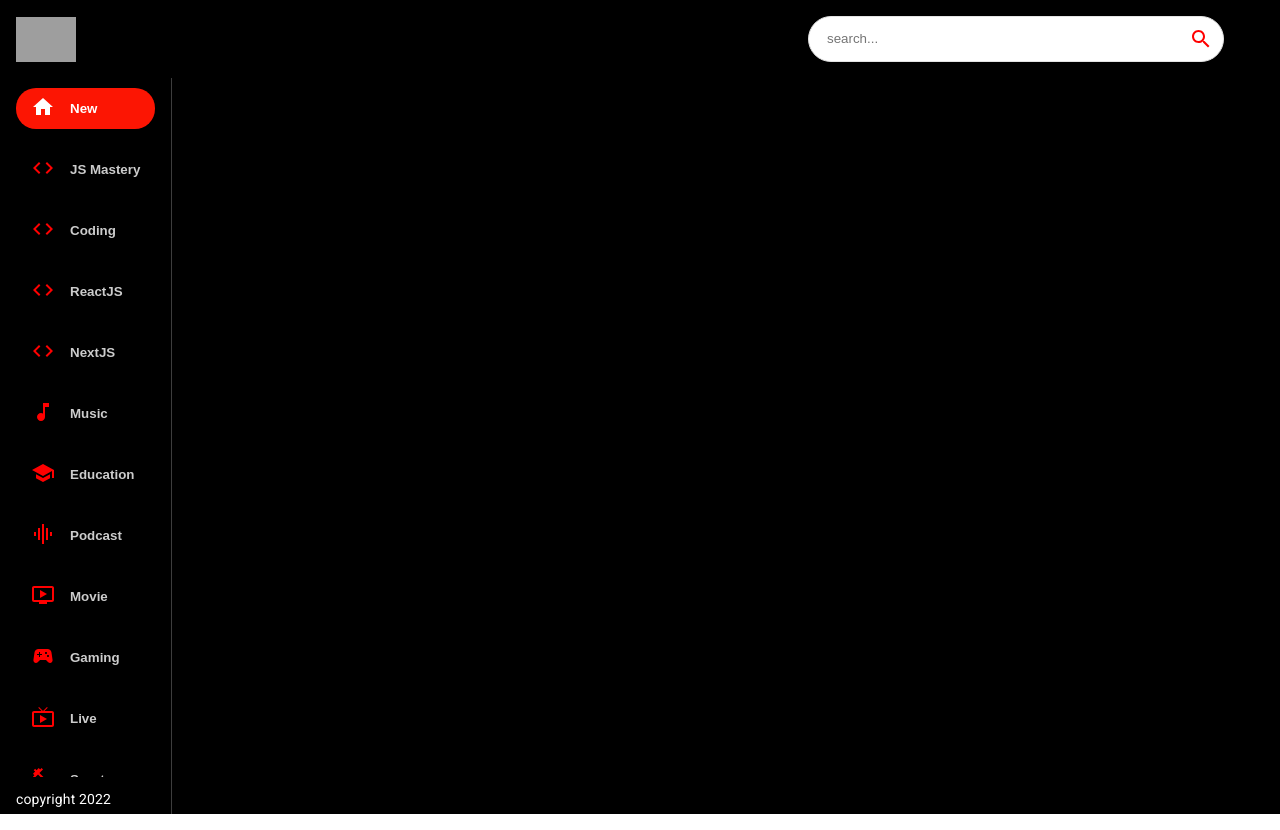
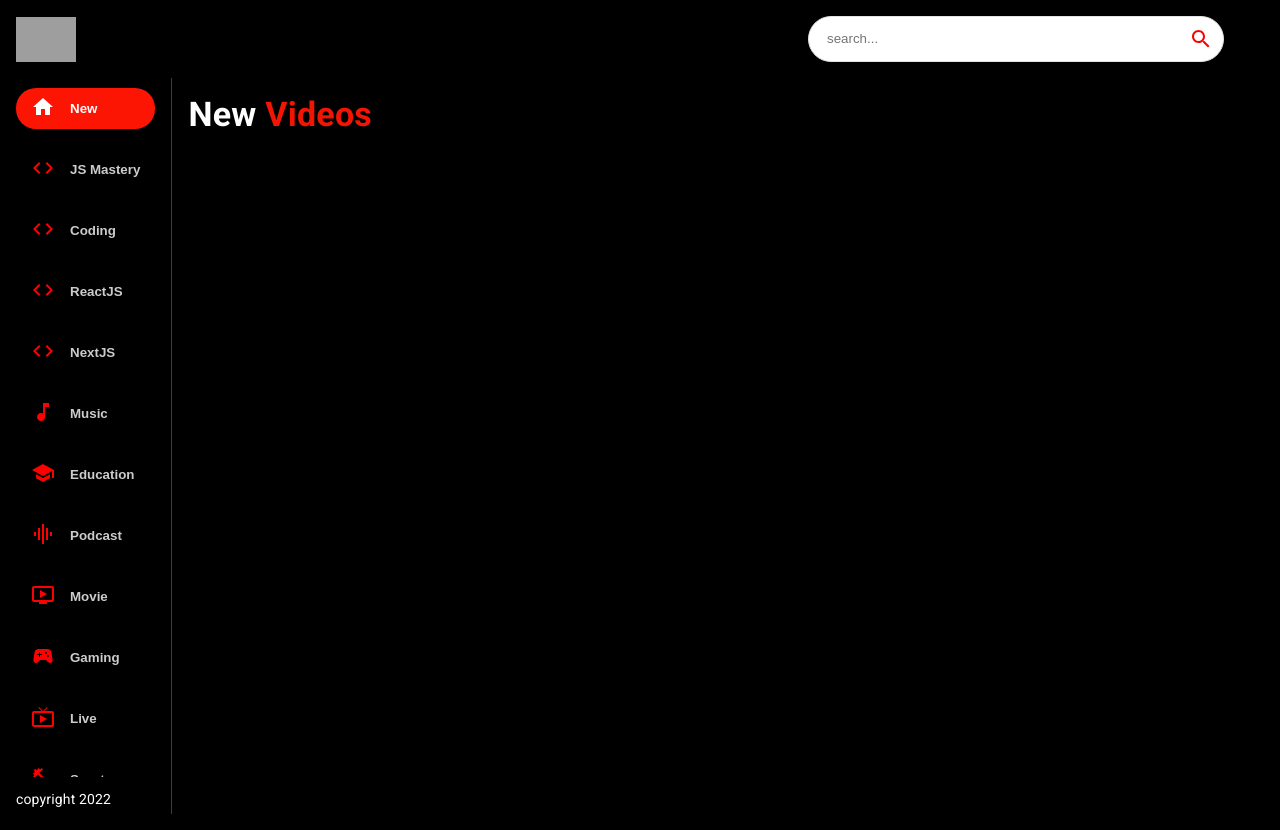
Before and after one commit to RishabhSingh4872962/youtube_clone, a React (Create React App) app: page / in a window 1280 px wide. Built offline with nearby package versions, Linux system fonts and the light colour scheme; grey boxes are pictures that could not be loaded.

Commit message:
front End done

```diff
--- a/src/components/Feed.jsx
+++ b/src/components/Feed.jsx
@@ -1,10 +1,13 @@
 import { Box, Stack, Typography } from "@mui/material";
 import React, { useEffect, useState } from "react";
 import Sidebar from "./Sidebar";
+import Videos from "./Videos";
 
 const Feed = () => {
   return (
     <Stack sx={{ flexDirection: { sx: "column", md: "row" } }}>
+
+   { /*sidebar*/}
       <Box
         sx={{
           height: { sx: "auto", md: "92vh" },
@@ -21,6 +24,19 @@
           copyright 2022
         </Typography>
       </Box>
+
+      {/*videos*/ }
+      <Box p={2} sx={{ overflowY:"auto",flex:2,height:"90vh"}}>
+        <Typography
+          variant="h4"
+          fontWeight="bold"
+          mb={2}
+          sx={{ color: "white" }}
+        >
+          New <span style={{ color: "#F31503" }}>Videos</span>
+        </Typography>
+        <Videos Videos={[]}/>
+      </Box>
     </Stack>
   );
 };
--- /dev/null
+++ b/src/components/Videos.jsx
@@ -0,0 +1,9 @@
+import React from 'react'
+
+const Videos = () => {
+  return (
+    <div>Videos</div>
+  )
+}
+
+export default Videos
--- a/src/components/index.js
+++ b/src/components/index.js
@@ -7,3 +7,5 @@
 
 export {default as SearchBar} from "./SearchBar"
 export {default as Sidebar} from "./Sidebar"
+
+export {default as Videos} from "./Videos"
```
